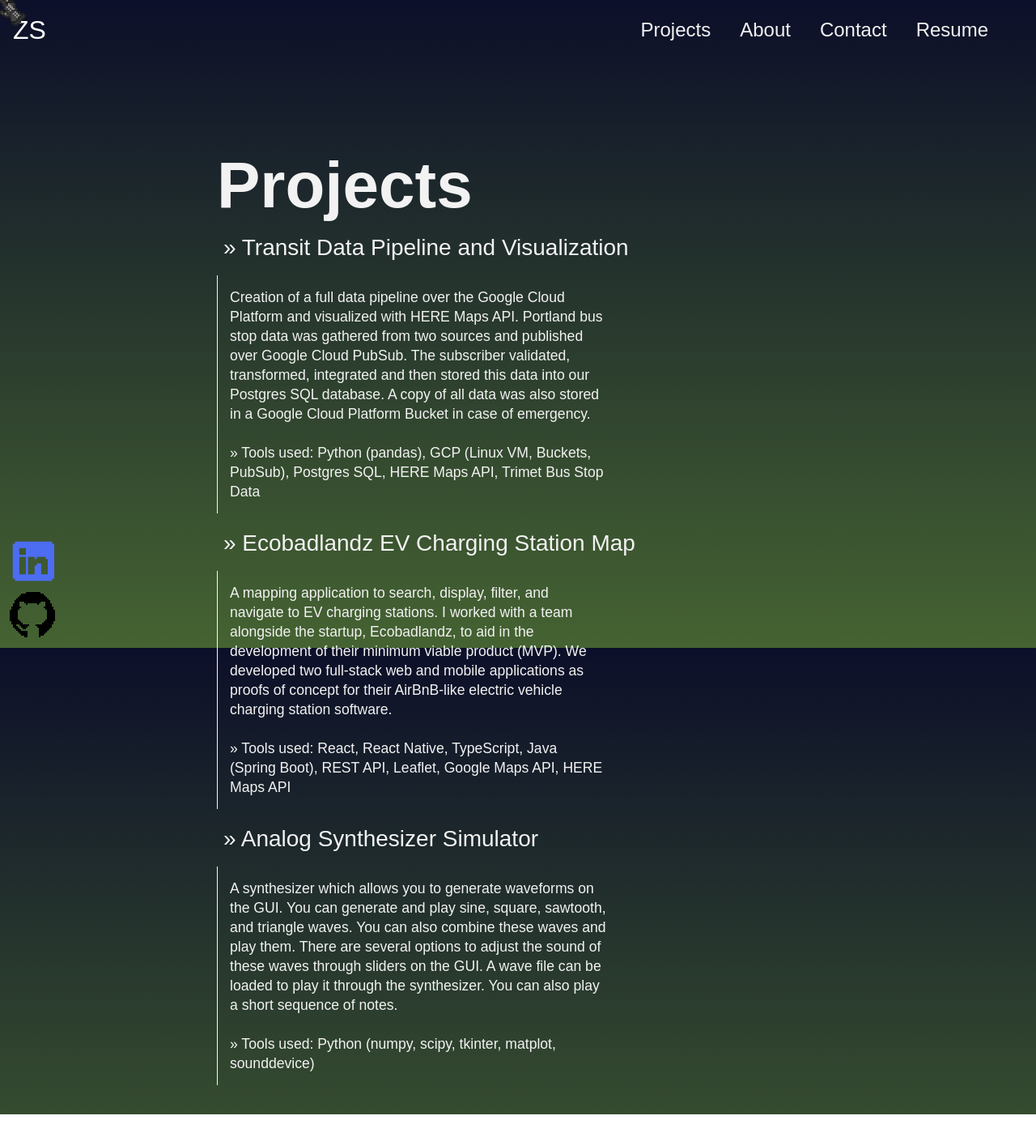
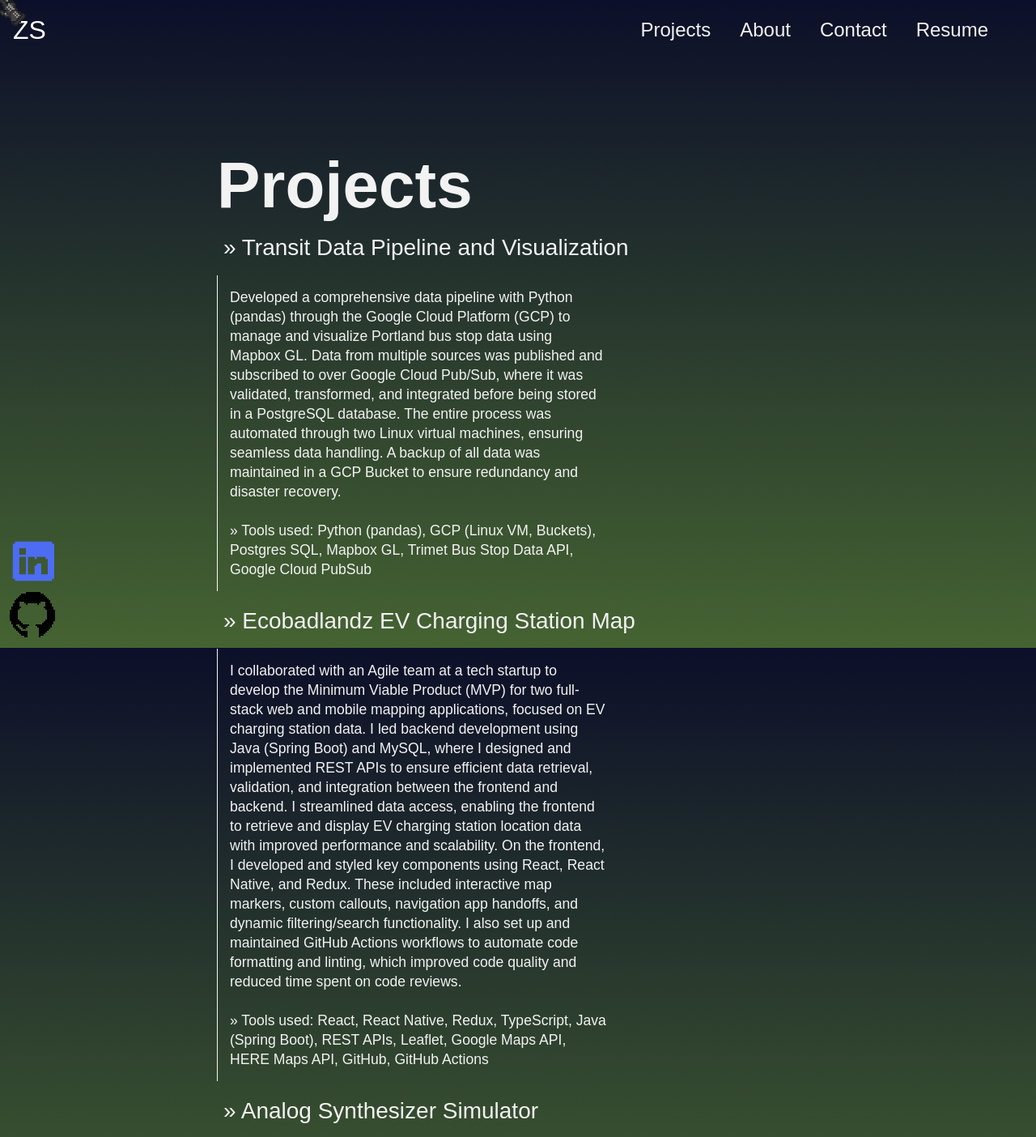
Before and after one commit to lordbaldwin1/lordbaldwin1.github.io, a React (Create React App) app: page /projects in a window 1280 px wide. Shown: the top 1404 px of the page at 81% size. Before the commit the page ends 1376 px from the top, so only its background shows below. Built offline with nearby package versions, Linux system fonts and the light colour scheme; a web font is replaced by a local one.

Commit message:
change temperature to F/updated project descriptions

```diff
--- a/public/index.html
+++ b/public/index.html
@@ -2,12 +2,12 @@
 <html lang="en">
   <head>
     <meta charset="utf-8" />
-    <link rel="icon" href="%PUBLIC_URL%/favicon.ico" />
+    <link rel="icon" href="%PUBLIC_URL%/android-chrome-192x192.png" />
     <meta name="viewport" content="width=device-width, initial-scale=1" />
     <meta name="theme-color" content="#000000" />
     <meta
       name="description"
-      content="Web site created using create-react-app"
+      content="Zachary Springer Portfolio Site"
     />
     <link rel="apple-touch-icon" href="%PUBLIC_URL%/logo192.png" />
     <!--
--- a/src/components/Weather.js
+++ b/src/components/Weather.js
@@ -57,7 +57,7 @@ const Weather = () => {
             src={getIconUrl(weatherData.weather[0].icon)}
             alt={weatherData.weather[0].description}
           />
-          <p>Temp: {weatherData.main.temp} °C</p>
+          <p>Temp: {(weatherData.main.temp * 9/5 + 32).toFixed(2)} °F</p>
           <p>Weather: {weatherData.weather[0].description}</p>
           <p>Humidity: {weatherData.main.humidity} %</p>
           <p>Wind Speed: {weatherData.wind.speed} m/s</p>
--- a/src/pages/Projects.js
+++ b/src/pages/Projects.js
@@ -21,14 +21,14 @@ const Projects = () => {
         » Transit Data Pipeline and Visualization
       </a>
       <p>
-        Creation of a full data pipeline over the Google Cloud Platform and visualized with HERE Maps API. Portland
-        bus stop data was gathered from two sources and published over
-        Google Cloud PubSub. The subscriber validated, transformed, integrated and
-        then stored this data into our Postgres SQL database. A copy
-        of all data was also stored in a Google Cloud Platform Bucket in case of
-        emergency. <br /> <br />
+        Developed a comprehensive data pipeline with Python (pandas) through the Google Cloud Platform (GCP)
+        to manage and visualize Portland bus stop data using Mapbox GL. Data from multiple sources was published
+        and subscribed to over Google Cloud Pub/Sub, where it was validated, transformed, and integrated before
+        being stored in a PostgreSQL database. The entire process was automated through two Linux virtual machines,
+        ensuring seamless data handling. A backup of all data was maintained in a GCP Bucket to ensure redundancy
+        and disaster recovery. <br /> <br />
 
-        » Tools used: Python (pandas), GCP (Linux VM, Buckets, PubSub), Postgres SQL, HERE Maps API, Trimet Bus Stop Data
+        » Tools used: Python (pandas), GCP (Linux VM, Buckets), Postgres SQL, Mapbox GL, Trimet Bus Stop Data API, Google Cloud PubSub
       </p>
       <a
         href="https://github.com/lordbaldwin1/React-Maps-Module"
@@ -39,12 +39,16 @@ const Projects = () => {
         » Ecobadlandz EV Charging Station Map
       </a>
       <p>
-        A mapping application to search, display, filter, and navigate to EV charging stations.
-        I worked with a team alongside the startup, Ecobadlandz, to aid in the development of their minimum viable product (MVP).
-        We developed two full-stack web and mobile applications as proofs of concept for their AirBnB-like electric vehicle charging
-        station software. <br /> <br />
+        I collaborated with an Agile team at a tech startup to develop the Minimum Viable Product (MVP) for
+        two full-stack web and mobile mapping applications, focused on EV charging station data. I led backend
+        development using Java (Spring Boot) and MySQL, where I designed and implemented REST APIs to ensure
+        efficient data retrieval, validation, and integration between the frontend and backend. I streamlined data access,
+        enabling the frontend to retrieve and display EV charging station location data with improved performance and scalability.
+        On the frontend, I developed and styled key components using React, React Native, and Redux. These included interactive map markers,
+        custom callouts, navigation app handoffs, and dynamic filtering/search functionality. I also set up and maintained GitHub Actions workflows
+        to automate code formatting and linting, which improved code quality and reduced time spent on code reviews. <br /> <br />
 
-        » Tools used: React, React Native, TypeScript, Java (Spring Boot), REST API, Leaflet, Google Maps API, HERE Maps API
+        » Tools used: React, React Native, Redux, TypeScript, Java (Spring Boot), REST APIs, Leaflet, Google Maps API, HERE Maps API, GitHub, GitHub Actions
       </p>
       <a
         href="https://github.com/lordbaldwin1/Analog-Synthesizer-Simulation"
@@ -55,11 +59,14 @@ const Projects = () => {
         » Analog Synthesizer Simulator
       </a>
       <p>
-        A synthesizer which allows you to generate waveforms on the GUI.
-        You can generate and play sine, square, sawtooth, and triangle waves.
-        You can also combine these waves and play them. There are several options to
-        adjust the sound of these waves through sliders on the GUI. A wave file can be loaded
-        to play it through the synthesizer. You can also play a short sequence of notes.<br /> <br />
+        I developed a fully interactive synthesizer in Python, allowing users to generate and play sine,
+        square, sawtooth, and triangle waves. The application offers the ability to combine multiple waveforms
+        and fine-tune sound parameters using a graphical user interface (GUI) with interactive sliders. Key features
+        include an ADSR (Attack, Decay, Sustain, Release) envelope for dynamic sound shaping, a low-pass filter for
+        frequency control, and a saturation effect for adding warmth and depth to the sound. Users can also load
+        external wave files and visualize generated waveforms in real time on the GUI. Additionally, I implemented
+        functionality to play a short sequence of notes with adjustable frequency, duration, and effects, all
+        processed with efficient real-time rendering.<br /> <br />
 
         » Tools used: Python (numpy, scipy, tkinter, matplot, sounddevice)
       </p>
```
Also changed, not shown: public/android-chrome-192x192.png (added), public/favicon-32x32.png (added).
